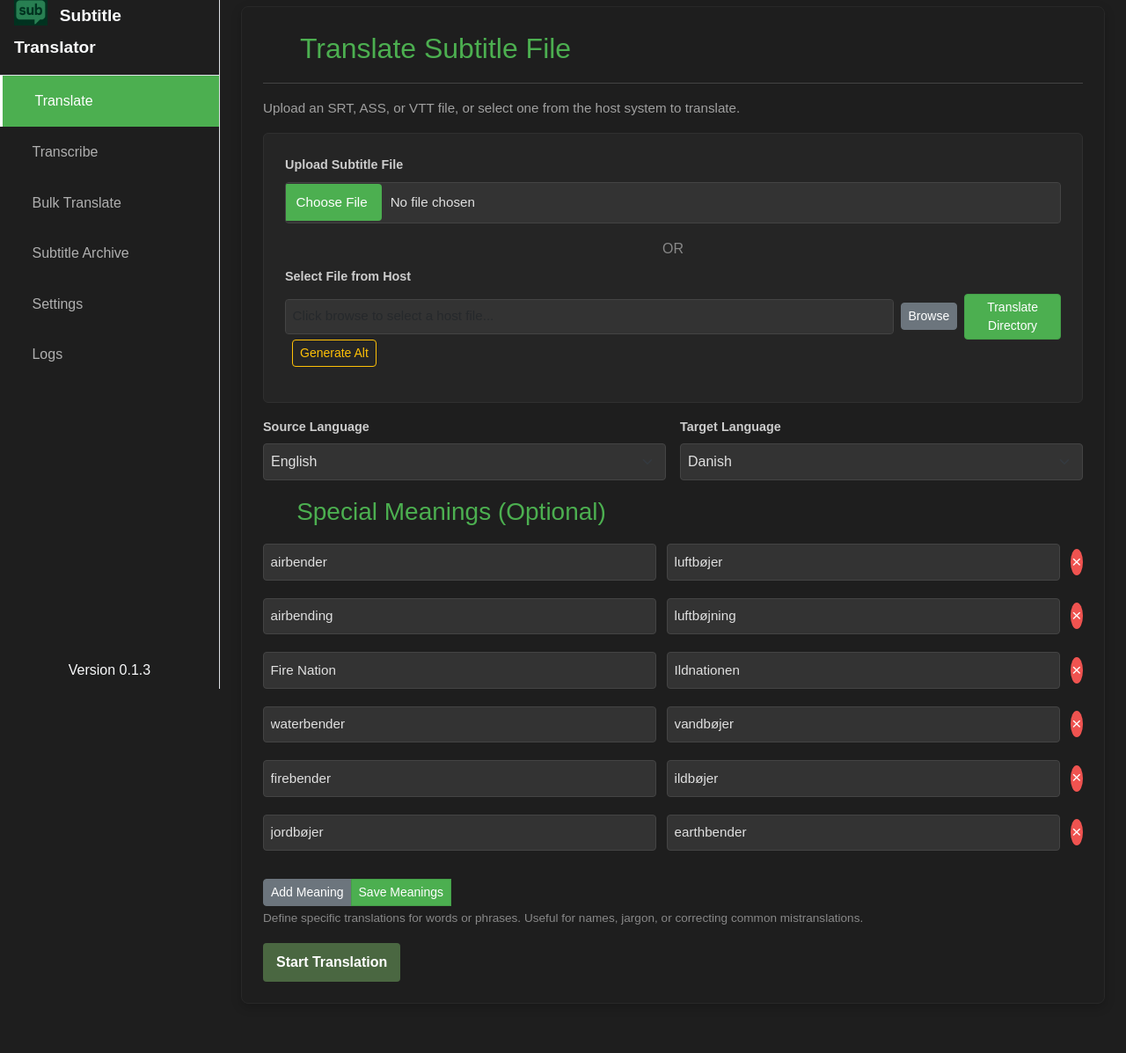
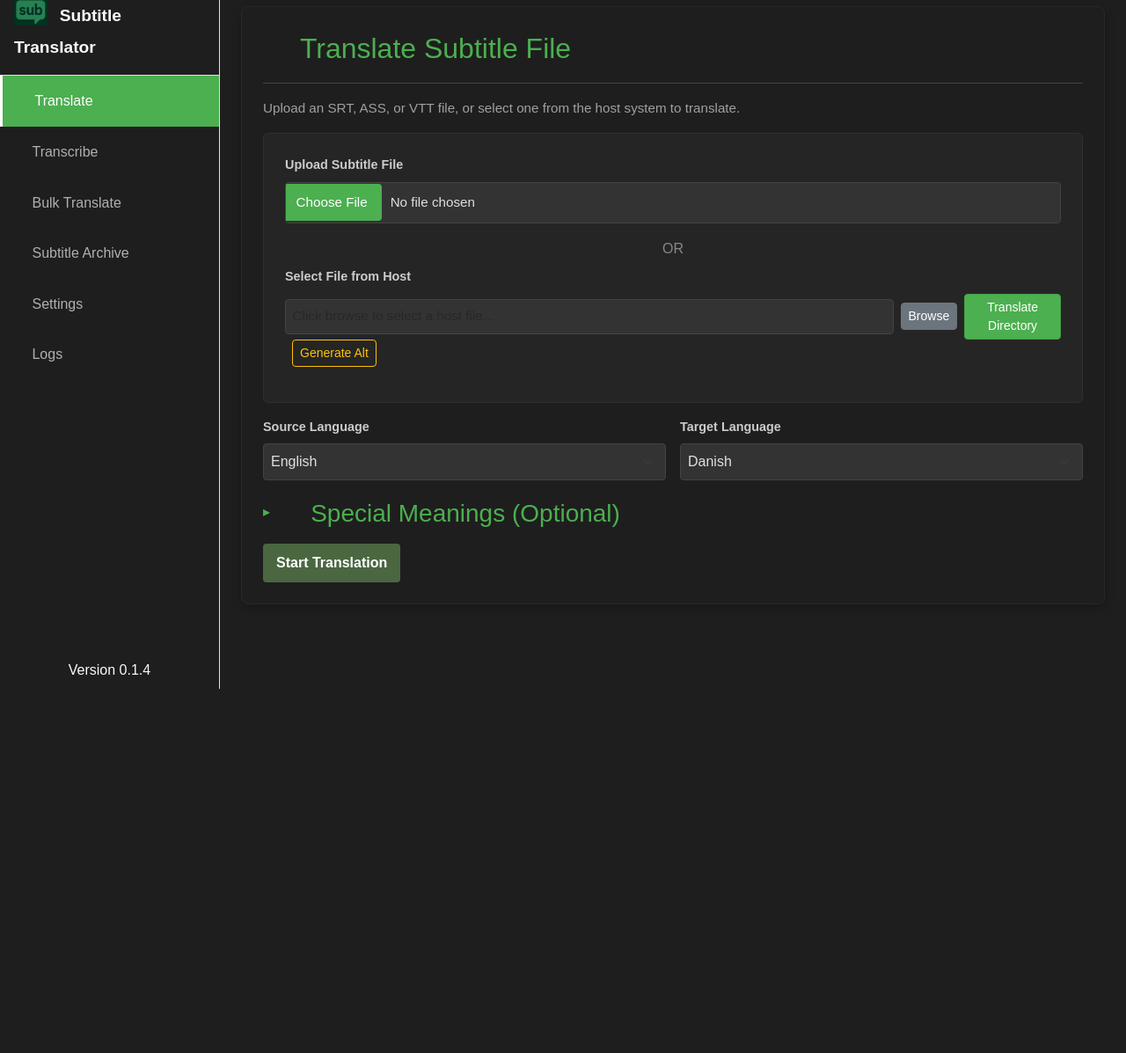
Before and after one commit to icewall905/sub, a Flask app: page / in a window 1280 px wide. Shown: the part 17-1214 px from the top of the page at 88% size. After the commit the page ends 800 px from the top, so only its background shows below. Run offline with Flask 2, Linux system fonts and the light colour scheme; data that the repository does not hold is empty; parts of the project's set-up code (start-up, migrations or seed data) failed here and were passed over; some libraries are stand-ins or nearby versions; some web fonts are replaced.

Commit message:
Implement collapsible sections for special meanings in bulk_translate.html and index.html, enhancing UI interactivity. Update main.css to style the expand icon and transition effects. Increment version number to 0.1.4 in base.html.

```diff
--- a/static/css/main.css
+++ b/static/css/main.css
@@ -1516,3 +1516,15 @@ small {
 .history-list .critic-feedback p:last-child {
     margin-bottom: 0;
 }
+
+/* Collapsible details expand icon */
+.expand-icon {
+    display: inline-block;
+    transition: transform 0.2s ease;
+    color: #4CAF50; /* accent green for visibility */
+    font-size: 1rem;
+}
+
+details[open] > summary .expand-icon {
+    transform: rotate(90deg);
+}
--- a/templates/base.html
+++ b/templates/base.html
@@ -37,7 +37,7 @@
             </a>
         </div>  <!-- end list-group -->
         <div class="sidebar-footer text-center text-light py-2">
-            Version 0.1.3
+            Version 0.1.4
         </div>
     </div>
 
--- a/templates/index.html
+++ b/templates/index.html
@@ -64,8 +64,14 @@
             </div>
 
             <div class="form-group">
-                <h3><span class="icon"><i class="fas fa-book-open"></i></span>Special Meanings (Optional)</h3>
-                <div id="special-meanings-container">
+                <details id="special-meanings-details">
+                    <summary style="cursor:pointer; list-style:none;" class="d-flex align-items-center">
+                        <span class="expand-icon me-2">&#9656;</span>
+                        <h3 style="display:inline-block; margin:0;">
+                            <span class="icon"><i class="fas fa-book-open"></i></span>Special Meanings (Optional)
+                        </h3>
+                    </summary>
+                    <div id="special-meanings-container" style="margin-top: 0.75rem;">
                         <!-- JS will populate this -->
                     </div>
                     <div class="btn-group" style="margin-top: 0.5rem;">
@@ -76,6 +82,7 @@
                     <div class="info-text">
                         <small>Define specific translations for words or phrases. Useful for names, jargon, or correcting common mistranslations.</small>
                     </div>
+                </details>
             </div>
             <div class="button-group">
                 <button type="submit" class="btn btn-primary">Start Translation</button>
@@ -183,7 +190,4 @@
             }
         });
     </script>
-    {% if debug %}
-    <script src="{{ url_for('static', filename='js/browser-debug.js') }}"></script>
-    {% endif %}
 {% endblock %}
--- a/templates/transcribe.html
+++ b/templates/transcribe.html
@@ -82,7 +82,4 @@
 {% block scripts %}
     <script src="{{ url_for('static', filename='js/transcribe.js') }}"></script>
     <script src="{{ url_for('static', filename='js/browser-fix.js') }}"></script>
-    {% if debug %}
-    <script src="{{ url_for('static', filename='js/browser-debug.js') }}"></script>
-    {% endif %}
 {% endblock %}
```
Also changed, not shown: templates/bulk_translate.html (+9 -5 lines). Lines whose indentation alone changed are shown as unchanged.
